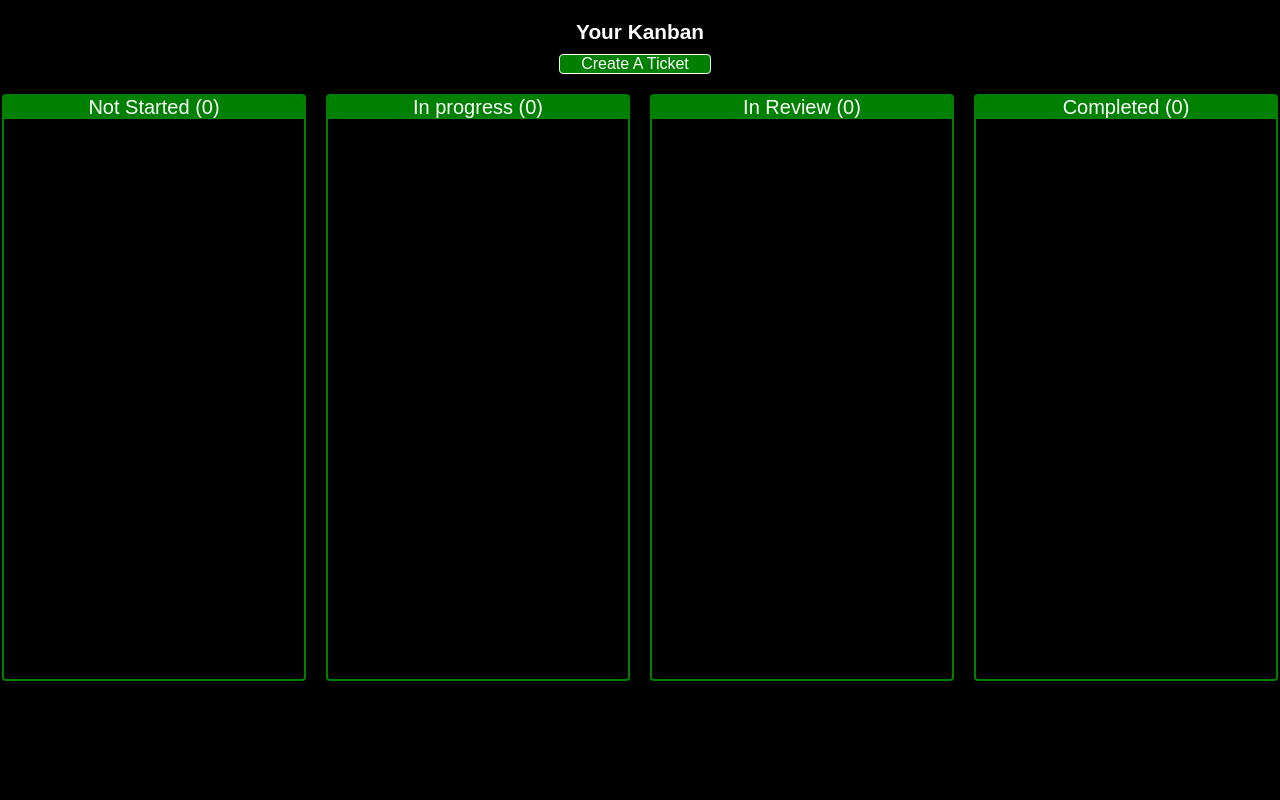
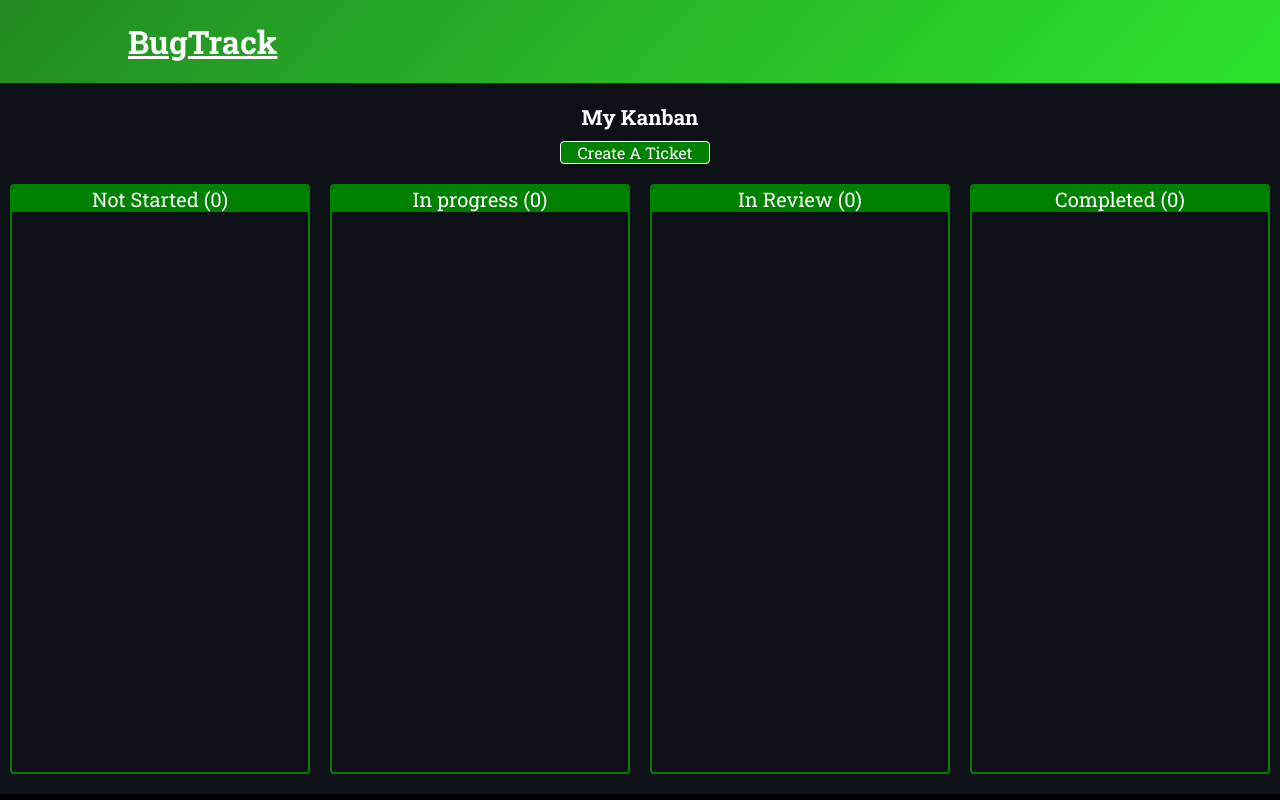
Before and after one commit to EvanNikaloasTheFirst/My-Kanban, a Next.js app: page / in a window 1280 px wide. Built offline with nearby package versions, Linux system fonts and the light colour scheme.

Commit message:
Added Navbar [DONE], Completed [CSS], Minify CSS and Files [TODO]

```diff
--- /dev/null
+++ b/components/Navbar.jsx
@@ -0,0 +1,40 @@
+import React, { useState } from 'react';
+import styles from '../src/styles/navbar.module.css'
+import { useRouter } from 'next/router';
+
+export default function Navbar() {
+    const router = useRouter();
+    const [toogleNav, setToggleNav] = useState(false);
+
+    function toggleMenu() {
+        setToggleNav(prevState => !prevState);
+    }
+
+    async function logout() {
+        try {
+            const response = await fetch('http://localhost:8080/auth/logout', {
+                method: 'POST', // Typically POST for logout
+                headers: {
+                    'Content-Type': 'application/json',
+                },
+                credentials: 'include', // Ensure cookies are sent
+            });
+
+            if (response.ok) {
+                router.push('/login');
+            } else {
+                console.error(`Logout failed with status: ${response.status}`);
+            }
+        } catch (error) {
+            console.error("Error during logout:", error);
+        }
+    }
+
+
+    return (
+        <header className={styles.header}>
+            <a href='/' className={styles.logo}>BugTrack</a>
+
+        </header>
+    );
+}
--- a/src/pages/index.js
+++ b/src/pages/index.js
@@ -7,6 +7,7 @@ import PopupModal from "../../components/PopUpModal";
 import TicketWindow from "../../components/TicketWindow";
 import { useEffect, useState } from "react";
 import BugBlock from "../../components/BugBlock";
+import Navbar from "@components/Navbar";
 
 export default function Home() {
     const [NotStarted, setNotStarted] = useState([]);
@@ -210,9 +211,10 @@ function handleOnDrop(e, endLocation) {
 
   return (
     <div className={styles.home}>
+        <Navbar/>
     <main>
         <div className={detailedProject.detailedPage}>
-           <h1>Your Kanban</h1>
+           <h1>My Kanban</h1>
             <div className={detailedProject.ticketsBox} >
             <div className={detailedProject.projectActionBtn}>
             <div className={detailedProject.createTicketBtn}
--- /dev/null
+++ b/src/styles/Navbar.module.css
@@ -0,0 +1,110 @@
+.header{
+    position: relative;
+    top: 0;
+    left: 0;
+    width: 100%;
+    padding: 20px 10%;
+    background: rgb(34,139,34);
+    background: linear-gradient(133deg, rgba(34,139,34,1) 0%, rgba(45,228,45,1) 100%);
+    display: flex;
+    justify-content: space-between;
+    align-items: center;
+    z-index: 100;
+
+}
+
+
+.logo{
+    font-size: 32px;
+    color: #FFF;
+    font-weight: 700;
+    background-color: transparent;
+}
+
+.navbar, .navbar a:any-link{
+    background-color: transparent;
+}
+
+.navbar a:any-link{
+    position: relative;
+    font-size: 18px;
+    color: #FFF;
+    margin-left: 40px;
+    text-decoration: none;
+
+}
+
+.navbar a::before{
+
+    content: '';
+    position: absolute;
+    top: 100%;
+    left: 0;
+    width: 0;
+    height: 2px;
+    background-color: #FFF;
+    transition: .3s;
+}
+
+.navbar a:hover::before{
+    width: 100%;
+}
+
+
+.status ul {
+    display: flex;
+    flex-direction: row;
+    list-style-type: none;
+    justify-content: center;
+    margin: 0 auto;
+}
+
+.status ul li{
+    margin-left: 50px;
+    display: flex;
+    flex-direction: row;
+}
+
+.navBtn,.Links{
+    display: none;
+}
+
+.imgNav{
+    background-color: transparent;
+}
+@media only screen and (max-width: 1220px) {
+
+.navbar a{
+    display: none;
+}
+
+.navBtn{
+    display: block;
+background-color: transparent;
+}
+
+.Links{
+    display: grid;
+    flex-direction: column;
+    position: absolute;
+    top: 80px;
+    padding: 5px;
+    border-radius: 10px;
+    right: 20px;
+    margin: 0 auto;
+    text-align: center;
+    /* width: 90%; */
+    width: 300px;
+    border: 2px solid green;
+    background-color: #FFF;
+}
+
+.Links a{
+    padding-bottom: 25px;
+    background-color: #FFF;
+    color: green;
+    text-decoration: none;
+    padding-top: 25px;
+}
+
+}
--- a/src/styles/globals.css
+++ b/src/styles/globals.css
@@ -1,13 +1,10 @@
-body {
-  color: var(--foreground);
-  background: var(--background);
-  font-family: Arial, Helvetica, sans-serif;
-  -webkit-font-smoothing: antialiased;
-  -moz-osx-font-smoothing: grayscale;
-}
 
-* {
-  border: 0;
-  padding: 0;
-  margin: 0;
-}
+@import url('https://fonts.googleapis.com/css2?family=Roboto+Slab:wght@100..900&display=swap');
+*{
+    margin: 0;
+    padding: 0;
+    border: 0;
+    box-sizing: border-box;
+    background-color: #0D1117;;
+    font-family: "Roboto Slab", serif;
+  }
--- a/src/styles/projectDetailed.module.css
+++ b/src/styles/projectDetailed.module.css
@@ -162,7 +162,7 @@
     bottom: 20px;
     background-color: #000;
     border: 2px solid #454545;
-    width: 15px;
+    width: 25px;
     border-radius: 5px;
     margin-right: 10px;
 }
```
